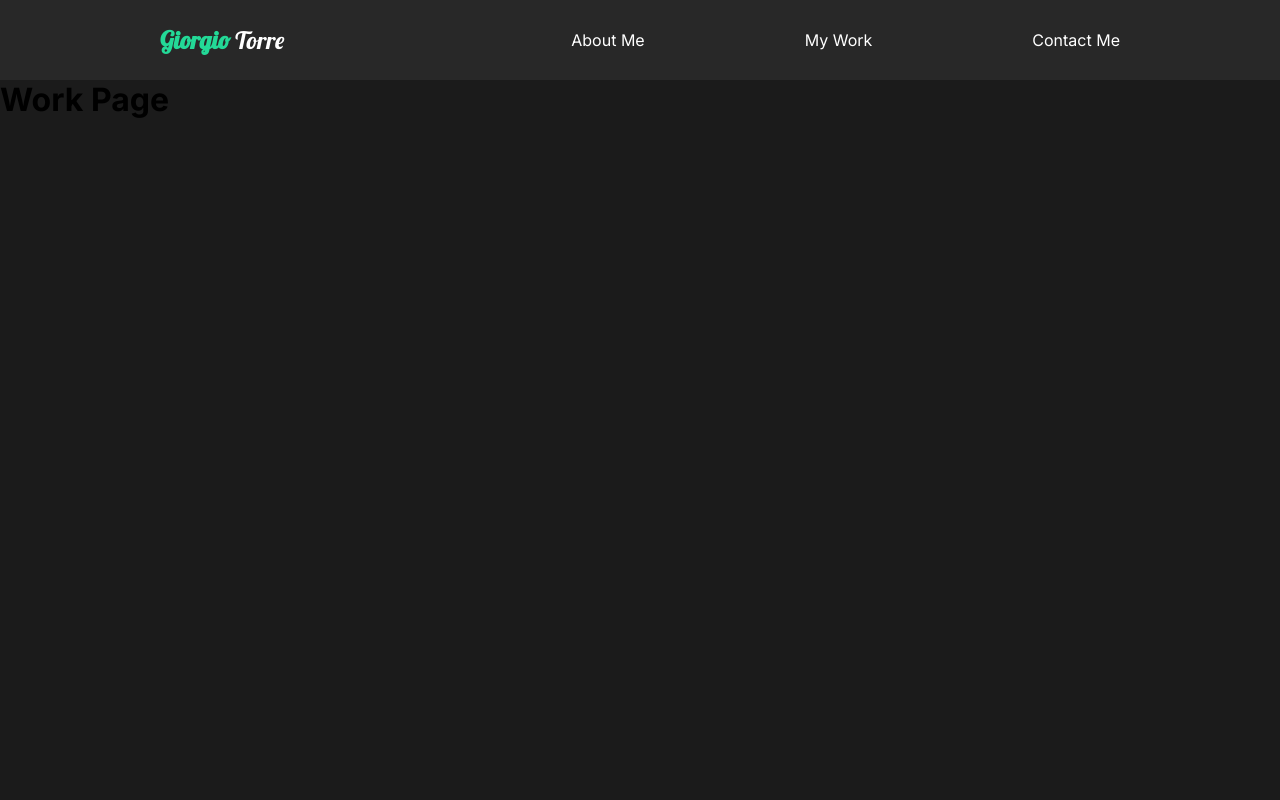
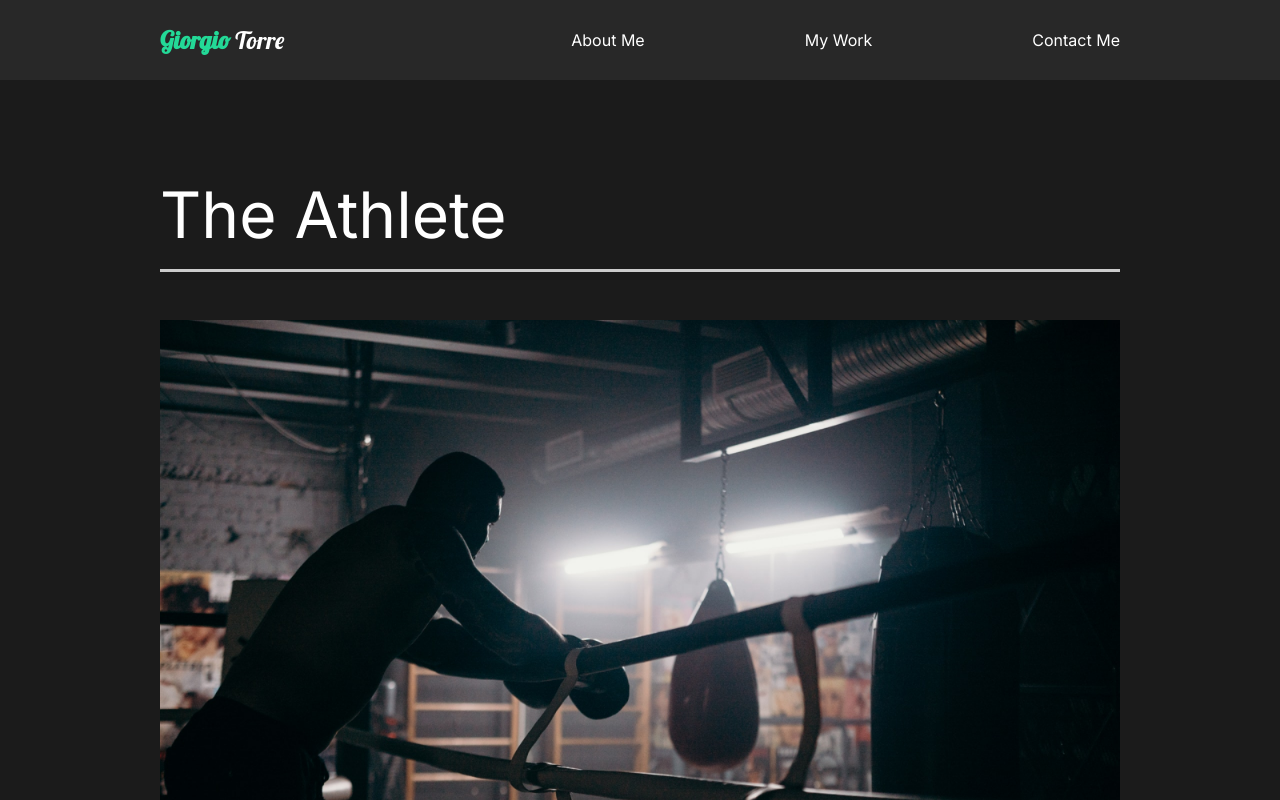
Before and after one commit to towerbrother/personalPortfolio-app, a React (Create React App) app: page /work in a window 1280 px wide. Shown: the top 800 px of the page. Built offline with nearby package versions, Linux system fonts and the light colour scheme.

Commit message:
Setup WorkPage structure and initial styling

```diff
--- a/public/index.html
+++ b/public/index.html
@@ -2,23 +2,14 @@
 <html lang="en">
   <head>
     <meta charset="utf-8" />
-    <link rel="icon" href="%PUBLIC_URL%/favicon.ico" />
     <meta name="viewport" content="width=device-width, initial-scale=1" />
     <meta name="theme-color" content="#000000" />
-    <meta
-      name="description"
-      content="Web site created using create-react-app"
-    />
     <link rel="preconnect" href="https://fonts.gstatic.com" />
     <link
       href="https://fonts.googleapis.com/css2?family=Inter:wght@400;700&family=Lobster&display=swap"
       rel="stylesheet"
     />
-    <!--
-      manifest.json provides metadata used when your web app is installed on a
-      user's mobile device or desktop. See https://developers.google.com/web/fundamentals/web-app-manifest/
-    -->
-    <link rel="manifest" href="%PUBLIC_URL%/manifest.json" />
+    <link rel="icon" href="%PUBLIC_URL%/favicon.ico" />
     <!--
       Notice the use of %PUBLIC_URL% in the tags above.
       It will be replaced with the URL of the `public` folder during the build.
--- a/src/pages/WorkPage.js
+++ b/src/pages/WorkPage.js
@@ -1,11 +1,63 @@
 import React from "react";
+import { Link } from "react-router-dom";
+import athlete from "../img/athlete-small.png";
+import theracer from "../img/theracer-small.png";
+import goodtimes from "../img/goodtimes-small.png";
+import styled from "styled-components";
+
+// create a separate file with an array of projects
+// map through the array and display the Project component
 
 const WorkPage = () => {
   return (
-    <>
-      <h1>Work Page</h1>
-    </>
+    <StyledWork>
+      <StyledProject>
+        <h2>The Athlete</h2>
+        <div className="line"></div>
+        <Link>
+          <img src={athlete} alt="athlete" />
+        </Link>
+      </StyledProject>
+      <StyledProject>
+        <h2>The Racer</h2>
+        <div className="line"></div>
+        <Link>
+          <img src={theracer} alt="theracer" />
+        </Link>
+      </StyledProject>
+      <StyledProject>
+        <h2>Good Times</h2>
+        <div className="line"></div>
+        <Link>
+          <img src={goodtimes} alt="goodtimes" />
+        </Link>
+      </StyledProject>
+    </StyledWork>
   );
 };
 
 export default WorkPage;
+
+const StyledWork = styled.div`
+  min-height: 100vh;
+  overflow: hidden;
+  padding: 5rem 10rem;
+  h2 {
+    padding: 1rem 0rem;
+    color: white;
+  }
+`;
+
+const StyledProject = styled.div`
+  padding-bottom: 10rem;
+  .line {
+    height: 0.2rem;
+    background: #cccccc;
+    margin-bottom: 3rem;
+  }
+  img {
+    width: 100%;
+    height: 70vh;
+    object-fit: cover;
+  }
+`;
```
Also changed, not shown: public/manifest.json (deleted), public/robots.txt (deleted), 1 other file (tests, documents, lock files or other folders).
